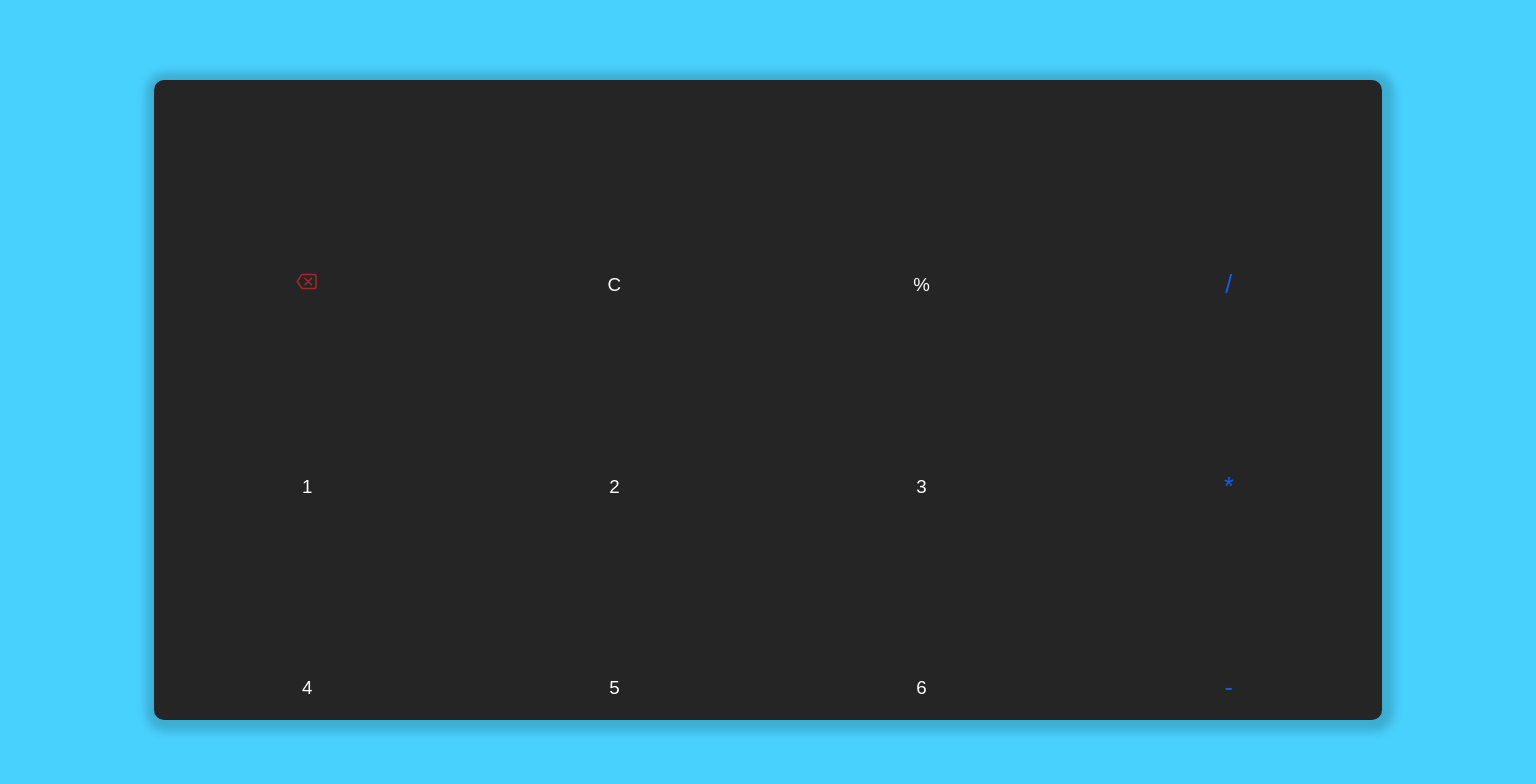
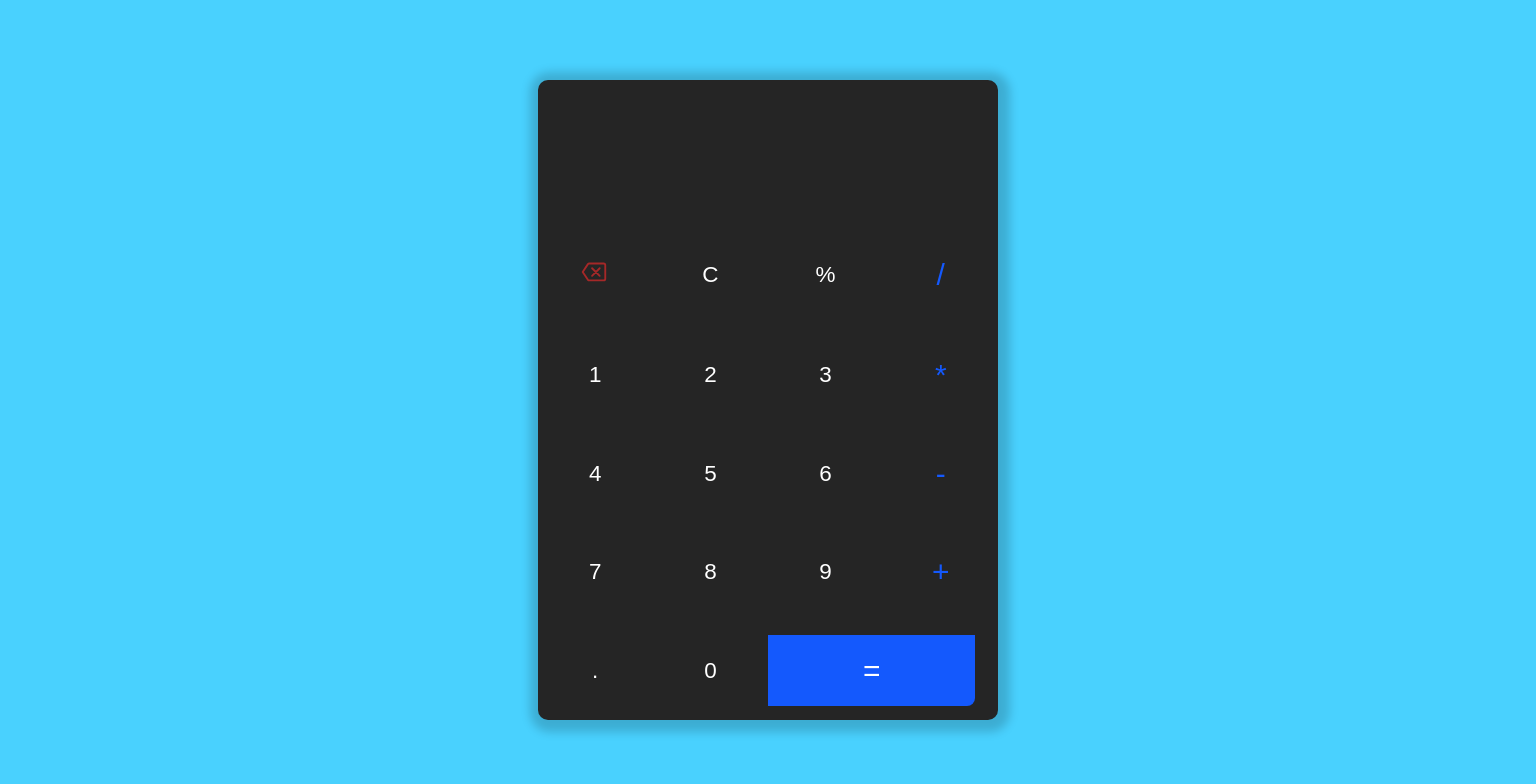
Before and after one commit to gabrielduete/calculadora-React, a React (Create React App) app: page / in a window 1536 px wide. Shown: the top 784 px of the page. Built offline with nearby package versions, Linux system fonts and the light colour scheme; the HTML template or start-up script is replaced by a standard one.

Commit message:
Adicionando responsividade

```diff
--- a/src/componentes/calculadora/style.css
+++ b/src/componentes/calculadora/style.css
@@ -7,4 +7,75 @@
     display: flex;
     flex-direction: column;
     justify-content: space-between;
+}
+
+@media (min-width: 500px) {
+  .calculadora{
+    font-size: 1.2em;
+    width: 65%;
+    height: 65%;
   }
+}
+
+@media (min-width: 700px) and (min-height: 720px){
+  .calculadora{
+    font-size: 1em;
+    width: 65%;
+    height: 80%;
+  }
+}
+
+@media (min-width:801px) {
+  .calculadora{
+    font-size: 1.5em;
+    width: 65%;
+    height: 80%;
+  }
+
+}
+
+@media (min-width:540px) and (min-height: 720px) {
+  .calculadora{
+    width: 50%;
+    height: 80%;
+    font-size: 1em;
+  }
+}
+
+@media (min-width:1281px) {
+  .calculadora{
+    width: 20%;
+    height: 80%;
+    font-size: 1em;
+  }
+}
+
+@media (min-width:1024px){
+  .calculadora{
+    width: 20%;
+    height: 80%;
+    font-size: 1em;
+  }
+}
+
+@media (min-width:1023px) and (min-height: 1355px){
+  .calculadora{
+    width: 40%;
+    height: 70%;
+    font-size: 1.3em;
+  }
+}
+
+@media (min-width: 1500px) {
+  .calculadora{
+    width: 30%;
+    font-size: 1.2em;
+  }
+}
+
+@media (min-width: 600px) and (min-height: 1024px) {
+  .calculadora{
+    height: 60%;
+    font-size: 1.2em;
+  }
+}
```
